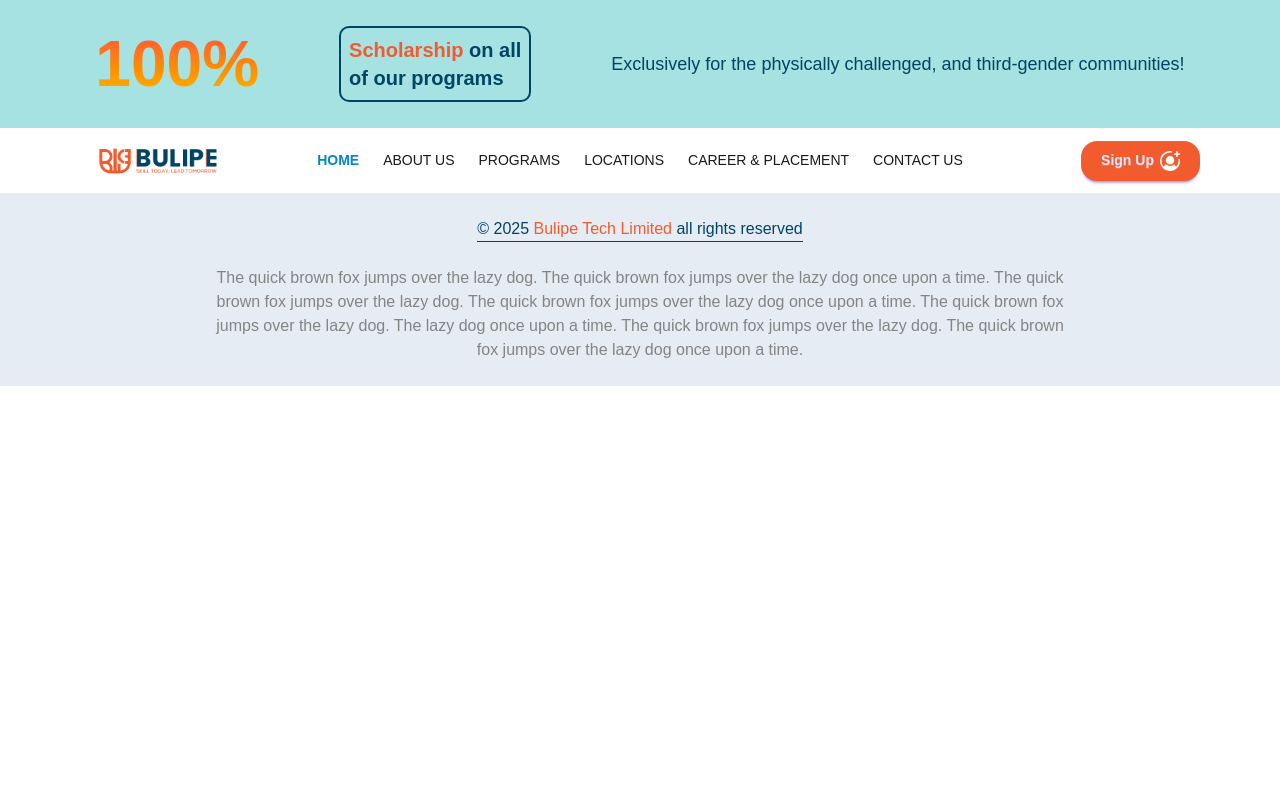
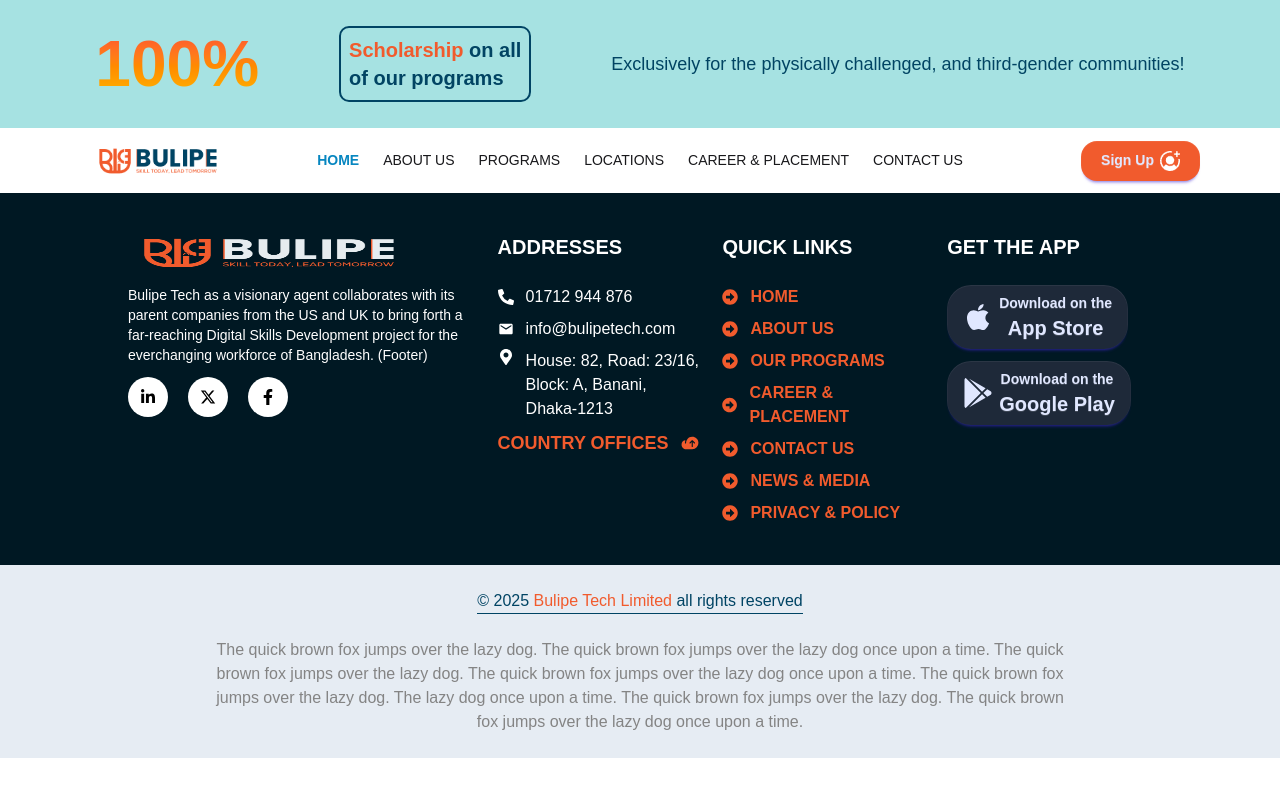
Before and after one commit to sajib25003/bulipe-tech-practical-test, a React (Vite) app: page / in a window 1280 px wide. Shown: the top 796 px of the page. Built offline with nearby package versions, Linux system fonts and the light colour scheme.

Commit message:
footer-1 added

```diff
--- a/src/App.tsx
+++ b/src/App.tsx
@@ -1,17 +1,18 @@
 import "./App.css";
 import Footer from "./Components/Footer";
+import Footer2 from "./Components/Footer2";
 import NavBar from "./Components/NavBar";
 import TopBar from "./Components/TopBar";
 
 function App() {
   return (
     <div className="max-w-[1920px] mx-auto">
-      <TopBar/>
+      <TopBar />
 
       <NavBar />
 
-      <Footer/>
-
+      <Footer2 />
+      <Footer />
     </div>
   );
 }
--- /dev/null
+++ b/src/Components/Footer2.tsx
@@ -0,0 +1,104 @@
+import { FaApple, FaGooglePlay, FaXTwitter } from "react-icons/fa6";
+import companyImg from "../assets/company-img.png";
+import {
+  FaArrowAltCircleRight,
+  FaFacebookF,
+  FaLinkedinIn,
+  FaMapMarkerAlt,
+  FaPhoneAlt,
+} from "react-icons/fa";
+import { MdEmail } from "react-icons/md";
+import { PiCloudArrowUpFill } from "react-icons/pi";
+
+const Footer2 = () => {
+  const quickLinks = [
+    { name: "Home", url: "" },
+    { name: "About Us", url: "" },
+    { name: "Our Programs", url: "" },
+    { name: "Career & Placement", url: "" },
+    { name: "Contact Us", url: "" },
+    { name: "News & Media", url: "" },
+    { name: "Privacy & Policy", url: "" },
+  ];
+  return (
+    <footer className="bg-[#001823] text-white flex gap-5 px-32  py-10">
+      <div className="">
+        <div className="flex flex-col gap-3">
+          <img src={companyImg} className="h-10 w-[80%]" />
+          <p className="text-sm">
+            Bulipe Tech as a visionary agent collaborates with its parent
+            companies from the US and UK to bring forth a far-reaching Digital
+            Skills Development project for the everchanging workforce of
+            Bangladesh. (Footer)
+          </p>
+          <div className="flex gap-5 items-center">
+            <div className="rounded-full bg-white text-black h-10 w-10 flex justify-center items-center font-bold">
+              <FaLinkedinIn />
+            </div>
+            <div className="rounded-full bg-white text-black h-10 w-10 flex justify-center items-center font-bold">
+              <FaXTwitter />
+            </div>
+            <div className="rounded-full bg-white text-black h-10 w-10 flex justify-center items-center font-bold">
+              <FaFacebookF />
+            </div>
+          </div>
+        </div>
+      </div>
+      <div className="min-w-[20%] space-y-2">
+        <h3 className="uppercase font-bold text-xl mb-6">Addresses</h3>
+        <p className="flex items-center gap-3">
+          <FaPhoneAlt /> 01712 944 876
+        </p>
+        <p className="flex items-center gap-3">
+          <MdEmail /> info@bulipetech.com
+        </p>
+        <p className="flex items-start gap-3">
+          <FaMapMarkerAlt /> House: 82, Road: 23/16,
+          <br /> Block: A, Banani, <br />
+          Dhaka-1213
+        </p>
+        <h3 className="uppercase font-bold text-[#F15B2D] text-lg mb-6 flex gap-3 items-center">
+          Country Offices <PiCloudArrowUpFill />
+        </h3>
+      </div>
+      <div className="min-w-[20%] space-y-2">
+        <h3 className="uppercase font-bold text-xl mb-6">Quick Links</h3>
+
+        <ul className="space-y-2">
+          {quickLinks.map((link, index) => (
+            <li key={index}>
+              <a
+                className="flex text-[#F15B2D] font-bold items-center gap-3 uppercase"
+                href={link.url}
+              >
+                <FaArrowAltCircleRight />
+                {link.name}
+              </a>
+            </li>
+          ))}
+        </ul>
+      </div>
+      <div className="min-w-[20%] space-y-2">
+        <h3 className="uppercase font-bold text-xl mb-6">Get the app</h3>
+        <div  className="space-y-3">
+          <button className="btn btn-primary bg-gray-800 py-8 border-none rounded-3xl">
+            <FaApple className="text-3xl"/>
+            <p >
+              Download on the <br />
+              <span className="text-xl font-bold">App Store</span>
+            </p>
+          </button>
+          <button className="btn btn-primary bg-gray-800 py-8 border-none rounded-3xl">
+            <FaGooglePlay className="text-3xl"/>
+            <p >
+              Download on the <br />
+              <span className="text-xl font-bold">Google Play</span>
+            </p>
+          </button>
+        </div>
+      </div>
+    </footer>
+  );
+};
+
+export default Footer2;
```
Also changed, not shown: src/assets/company-img.png (added).
